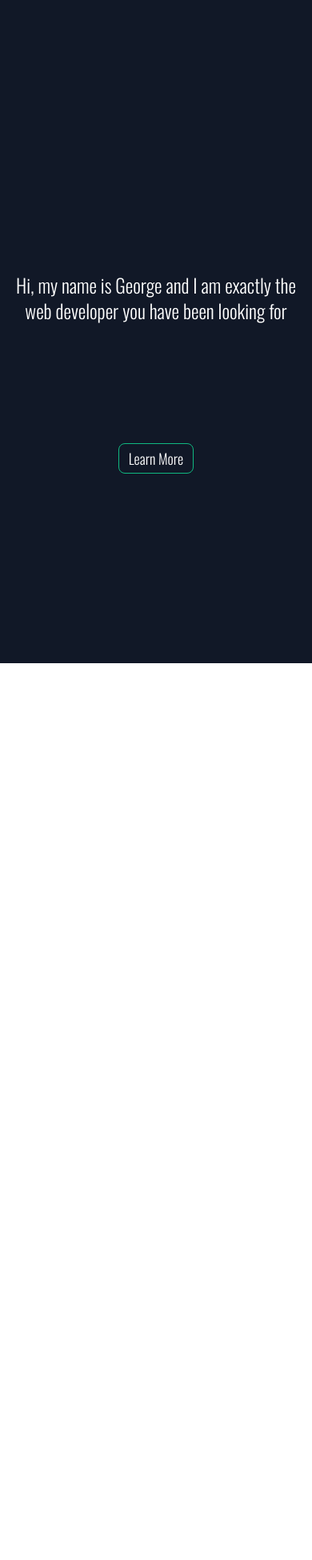
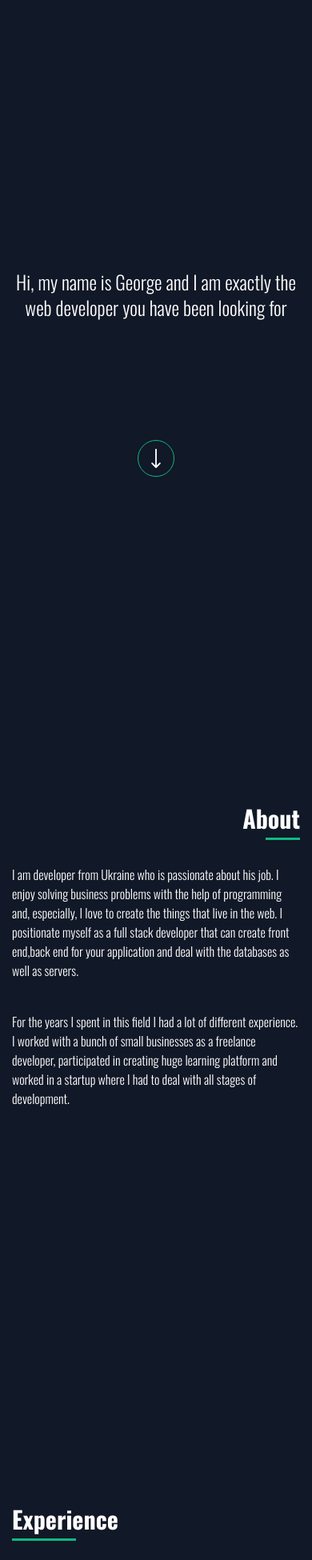
Before and after one commit to qeorqer/portfolio, a Gatsby site: page / in a window 390 px wide. Shown: the part 47-1997 px from the top of the page at 80% size. Before the commit the page ends 876 px from the top, so only its background shows below. Built offline with nearby package versions, Linux system fonts and the light colour scheme; Gatsby itself is replaced by a stand-in of ours.

Commit message:
created the first version of about block

```diff
--- a/gatsby-config.ts
+++ b/gatsby-config.ts
@@ -10,7 +10,6 @@ const config: GatsbyConfig = {
   plugins: [
     'gatsby-plugin-postcss',
     'gatsby-plugin-dts-css-modules',
-    'gatsby-plugin-tsconfig-paths',
     {
       resolve: `gatsby-plugin-google-fonts`,
       options: {
@@ -27,7 +26,7 @@ const config: GatsbyConfig = {
           '@styles': path.resolve(__dirname, 'src/styles'),
           '@assets': path.resolve(__dirname, 'src/assets'),
         },
-        extensions: ['js', 'ts', 'tsx'],
+        extensions: ['ts', 'tsx', 'svg', 'png', 'jpg'],
       },
     },
     {
@@ -36,6 +35,14 @@ const config: GatsbyConfig = {
         icon: 'src/assets/icons/favicon.png',
       },
     },
+    {
+      resolve: 'gatsby-plugin-react-svg',
+      options: {
+        rule: {
+          include: path.resolve(__dirname, 'src/assets/icons'),
+        },
+      },
+    },
   ],
 };
 
--- a/package.json
+++ b/package.json
@@ -23,6 +23,7 @@
     "gatsby-plugin-alias-imports": "^1.0.5",
     "gatsby-plugin-google-fonts": "^1.0.1",
     "gatsby-plugin-manifest": "^4.23.1",
+    "gatsby-plugin-react-svg": "^3.1.0",
     "react": "^18.1.0",
     "react-dom": "^18.1.0"
   },
--- a/src/components/About/index.tsx
+++ b/src/components/About/index.tsx
@@ -1,18 +1,26 @@
-import React, { useState } from 'react';
-
-import Button from '@components/Button';
+import React from 'react';
 
 const About: React.FC = () => {
   return (
-    <section className="bg-gray-900 text-white py-4 text-center">
-      <div className="container font-light p-5 h-screen flex items-center justify-center text-2xl flex-col">
-        <h2>
-          Hi, my name is George and I am exactly the web developer you have been
-          looking for
-        </h2>
-        <div className="relative top-[150px]">
-          <Button text="learn more" onClick={() => {}} />
+    <section className="bg-gray-900 text-white py-4" id="about">
+      <div className="container font-light h-screen flex flex-col py-40 md:px-20 lg:px-32 xl:px-44 2xl:px-52">
+        <div className="text-3xl font-bold text-right">
+          <h2 className="withLine right inline">About</h2>
         </div>
+        <p className="text-left mt-10 max-w-xl">
+          I am developer from Ukraine who is passionate about his job. I enjoy
+          solving business problems with the help of programming and,
+          especially, I love to create the things that live in the web. I
+          positionate myself as a full stack developer that can create front
+          end,back end for your application and deal with the databases as well
+          as servers.
+        </p>
+        <p className="text-left mt-10 max-w-xl">
+          For the years I spent in this field I had a lot of different
+          experience. I worked with a bunch of small businesses as a freelance
+          developer, participated in creating huge learning platform and worked
+          in a startup where I had to deal with all stages of development.
+        </p>
       </div>
     </section>
   );
--- /dev/null
+++ b/src/components/Experience/index.tsx
@@ -0,0 +1,18 @@
+import React from 'react';
+
+const Experience: React.FC = () => {
+  return (
+    <section
+      className="bg-gray-900 text-white py-4 text-center"
+      id="experience">
+      <div className="container font-light h-screen flex flex-col py-40 md:px-20 lg:px-32 xl:px-44 2xl:px-52">
+        <div className="text-3xl font-bold text-left">
+          <h2 className="withLine left inline">Experience</h2>
+        </div>
+        <p className="text-left mt-10">The cool story about me</p>
+      </div>
+    </section>
+  );
+};
+
+export default Experience;
--- /dev/null
+++ b/src/components/Experience/utils.ts
@@ -0,0 +1,17 @@
+const workExperience = [
+  {
+    title: 'Freelance developer',
+    description: 'Working as a freelance web developer',
+    started: '04.2019',
+  },
+  {
+    title: 'Full stack developer at DevPuzzle',
+    description: 'Working as a fullstack developer',
+    started: '04.2019',
+  },
+  {
+    title: 'Full stack developer at AVA.codes',
+    description: 'Working as a freelance web developer',
+    started: '04.2019',
+  },
+];
--- a/src/components/Header/index.tsx
+++ b/src/components/Header/index.tsx
@@ -10,7 +10,7 @@ const Header: React.FC = () => {
   const [isMenuOpen, setIsMenuOpen] = useState(false);
 
   return (
-    <header className="bg-gray-900 text-white py-4 text-center fixed w-full text-lg">
+    <header className="bg-gray-900 text-white py-4 text-center fixed w-full text-lg z-10">
       <div className="container grid grid-cols-2 md:grid-cols-3 md:gap-4 font-light items-center px-5">
         <div>
           <Link to="/">
--- a/src/components/Intro/index.tsx
+++ b/src/components/Intro/index.tsx
@@ -1,17 +1,22 @@
-import React, { useState } from 'react';
+import React from 'react';
+import { navigate } from 'gatsby';
 
-import Button from '@components/Button';
+import ArrowIcon from '@assets/icons/arrow.svg';
 
 const Intro: React.FC = () => {
   return (
     <section className="bg-gray-900 text-white py-4 text-center">
       <div className="container font-light p-5 h-screen flex items-center justify-center text-2xl flex-col">
-        <h2>
+        <p>
           Hi, my name is George and I am exactly the web developer you have been
           looking for
-        </h2>
+        </p>
         <div className="relative top-[150px]">
-          <Button text="learn more" onClick={() => {}} />
+          <button
+            className="border-emerald-500 border p-2.5 rounded-full"
+            onClick={() => navigate('#about')}>
+            <ArrowIcon />
+          </button>
         </div>
       </div>
     </section>
--- /dev/null
+++ b/src/custom.d.ts
@@ -0,0 +1,6 @@
+declare module '*.svg' {
+  import React = require('react');
+  export const ReactComponent: React.FC<React.SVGProps<SVGSVGElement>>;
+  const src: string;
+  export default src;
+}
--- a/src/pages/index.tsx
+++ b/src/pages/index.tsx
@@ -3,12 +3,16 @@ import type { HeadFC } from 'gatsby';
 
 import Header from '@components/Header';
 import Intro from '@components/Intro';
+import About from '@components/About';
+import Experience from '@components/Experience';
 
 const MainPage = () => {
   return (
     <main>
       <Header />
       <Intro />
+      <About />
+      <Experience />
     </main>
   );
 };
--- a/src/styles/global.css
+++ b/src/styles/global.css
@@ -1,3 +1,30 @@
 @tailwind base;
 @tailwind components;
 @tailwind utilities;
+
+html {
+  scroll-behavior: smooth;
+}
+
+.withLine {
+  position: relative;
+}
+
+.withLine::after {
+  content: '';
+  width: 60%;
+  height: 3px;
+  background-color: #10b981;
+  position: absolute;
+  bottom: -5px;
+}
+
+.withLine.left::after {
+  content: '';
+  left: 0;
+}
+
+.withLine.right::after {
+  content: '';
+  right: 0;
+}
--- a/tailwind.config.js
+++ b/tailwind.config.js
@@ -4,6 +4,7 @@ module.exports = {
   theme: {
     container: {
       center: true,
+      padding: '15px',
     },
     fontFamily: {
       sans: ['Oswald', 'sans-serif'],
--- a/tsconfig.json
+++ b/tsconfig.json
@@ -24,6 +24,7 @@
     "./src/**/*",
     "./gatsby-node.ts",
     "./gatsby-config.ts",
-    "./plugins/**/*"
+    "./plugins/**/*",
+    "custom.d.ts",
   ],
 }
```
Also changed, not shown: .eslintrc.js, src/assets/icons/arrow.svg (added), 1 other file.
